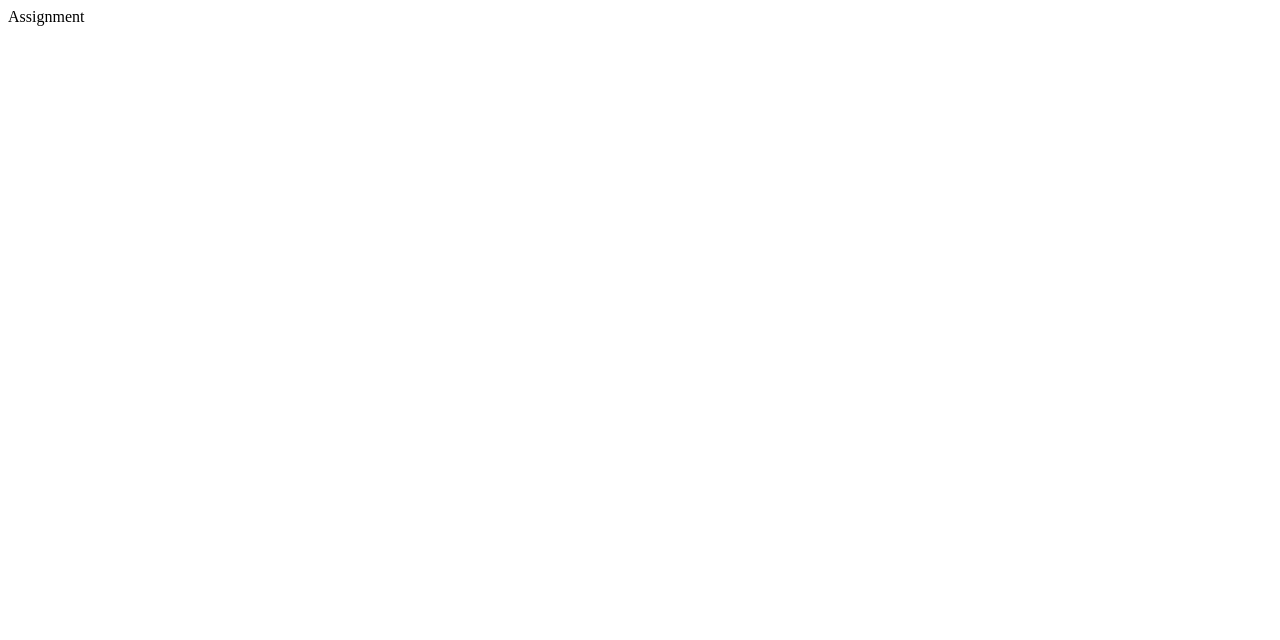
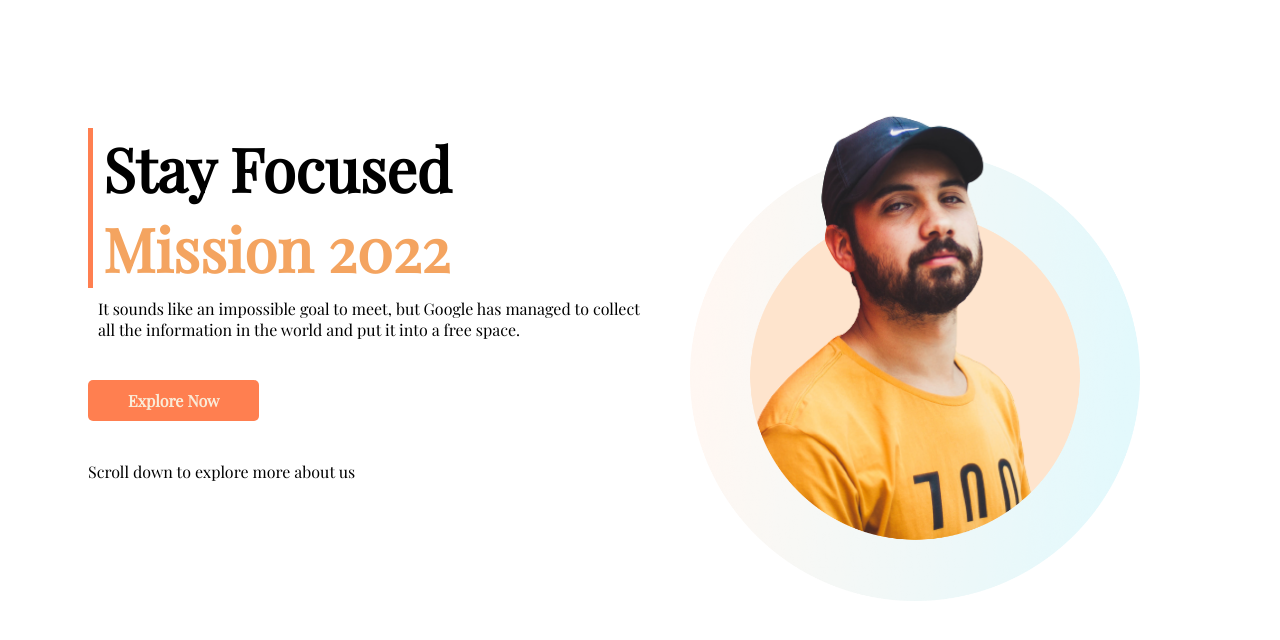
Before and after one commit to nafisa4611/mission-2022, a plain HTML site: page index.html in a window 1280 px wide. Drawn offline with nearby package versions, Linux system fonts and the light colour scheme; a web font is replaced by a local one.

Commit message:
thired commit

```diff
--- a/index.html
+++ b/index.html
@@ -7,11 +7,25 @@
     <title>mission-2022</title>
     <link rel="preconnect" href="https://fonts.googleapis.com">
     <link rel="preconnect" href="https://fonts.gstatic.com" crossorigin>
-    <link href="https://fonts.googleapis.com/css2?family=Poppins&display=swap" rel="stylesheet">
+    <link href="https://fonts.googleapis.com/css2?family=Antic+Didone&family=Playfair+Display&display=swap" rel="stylesheet">
+
     <link rel="stylesheet" href="style.css">
 </head>
 
 <body>
-    Assignment
+    <section class="first-container">
+        <div class="first-half-width left">
+            <div class="border">
+                <h1 id="first-h1">Stay Focused</h1>
+                <h1 id="second-h1">Mission 2022</h1>
+            </div>
+            <p id="first-para">It sounds like an impossible goal to meet, but Google has managed to collect all the information in the world and put it into a free space.</p>
+            <a id="first-link-button" href="https://www.linkedin.com/in/nafisa-jebin-459573128" target="_blank">Explore Now</a>
+            <p id="second-para">Scroll down to explore more about us</p>
+        </div>
+        <div class="first-half-width right">
+            <img id="first-img" src="images/person/person-2.png" alt="">
+        </div>
+    </section>
 </body>
 </html>
--- a/style.css
+++ b/style.css
@@ -0,0 +1,53 @@
+body{
+    font-family: 'Playfair Display', serif;
+}
+.first-container{
+    display: flex;
+}
+.first-half-width{
+    width: 50%;
+    float: left;
+    padding: 20px;
+
+}
+#first-img{
+    width: 80%;
+    margin-top: 0px;
+}
+.left{
+    margin-left: 60px;
+    margin-top: 100px;
+}
+.border{
+    border-style: none none none solid;
+    border-width: 0px 0px 0px 5px;
+    border-color: coral;
+
+}
+#first-h1{
+    font-size: 60px;
+    color: black;
+    margin: 0px 0px 0px 10px;
+}
+#second-h1{
+    font-size: 60px;
+    color: sandybrown;
+    margin: 0px 0px 0px 10px;
+
+}
+#first-para{
+    margin-left: 10px;
+    margin-top: 10px;
+    margin-bottom: 50px;
+}
+#first-link-button{
+    text-decoration: none;
+    background-color: coral;
+    border-radius: 5px;
+    padding: 10px 40px;
+    color: antiquewhite;
+    font-weight: bold;
+}
+#second-para{
+    margin-top: 50px;
+}
```
